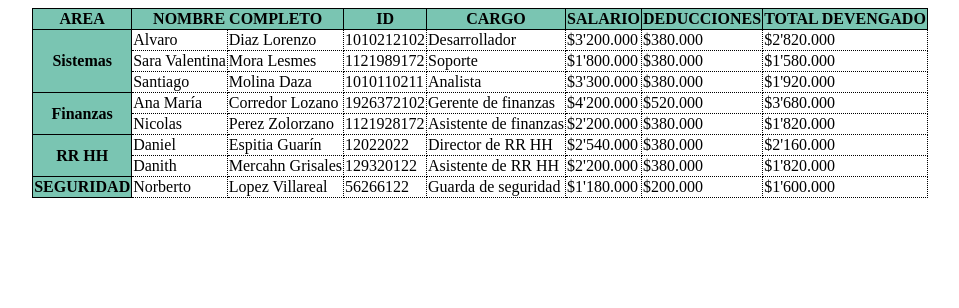
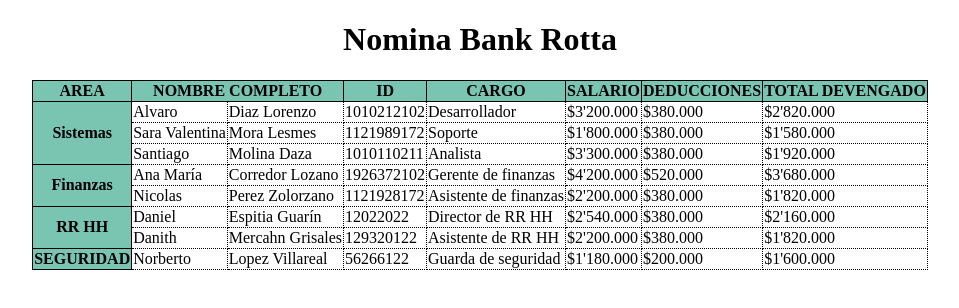
Before and after one commit to la170/Nomina-, a plain HTML site: page index.html in a window 1280 px wide. Shown: the whole page, without its empty margins (160-1119 px from the left). Drawn offline with Linux system fonts and the light colour scheme.

Commit message:
Update index.html

```diff
--- a/index.html
+++ b/index.html
@@ -8,7 +8,7 @@
     <title>Document</title>
 </head>
 <body>
-    <div>
+        <h1>Nomina Bank Rotta</h1>
         <table>
             <div class = "color">
                 <th>AREA</th>
@@ -96,6 +96,5 @@
                 <td>$1'600.000</td>
             </tr>
         </table>
-    </div>
 </body>
 </html>
```
